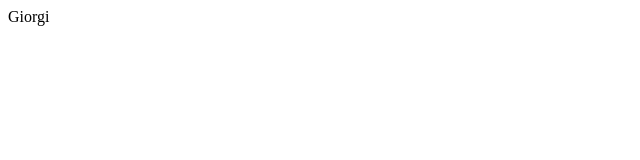
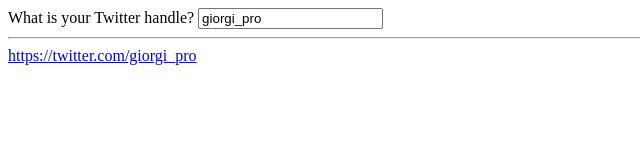
Before and after one commit to giorgi-pro/uajs, a website: page index.html in a window 1280 px wide. Shown: the whole page, without its empty margins (0-640 px from the left). Drawn offline with nearby package versions, Linux system fonts and the light colour scheme; some packages are replaced by stand-ins of ours.

Commit message:
add ng-mode and things related to event loop

```diff
--- a/app.js
+++ b/app.js
@@ -7,6 +7,15 @@
     var mainController = function ($scope) {
 
         $scope.name = 'Giorgi';
+
+            setTimeout(function() {
+
+            $scope.$apply(function() {
+
+                $scope.twitterHandle = 'giorgi_pro'
+            });
+
+        }, 3000);
     }
 
     app.controller('mainController', ['$scope', mainController]);
--- a/index.html
+++ b/index.html
@@ -6,7 +6,12 @@
 
         <div class="container" ng-controller="mainController">
 
-            {{name}}
+            <label>What is your Twitter handle?</label>
+            <input type="text" ng-model="twitterHandle" />
+
+            <hr />
+
+            <a href="https://twitter.com/{{twitterHandle}}">https://twitter.com/{{twitterHandle}}</a>
 
         </div>
 
```
